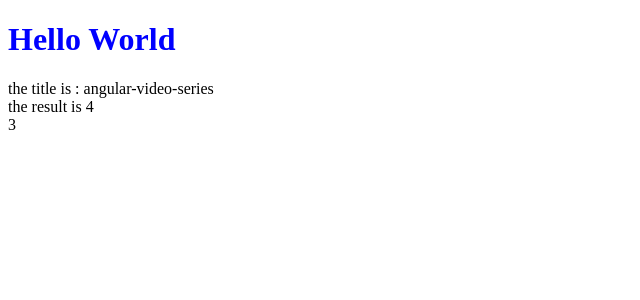
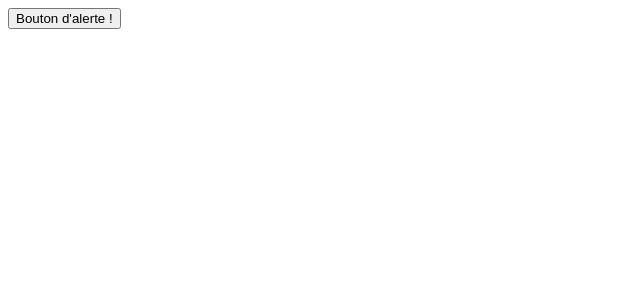
Before and after one commit to NerVod/angular-video-series, an Angular app: page / in a window 1280 px wide. Shown: the top 300 px of the page, without its empty margins (0-640 px from the left). Built offline with nearby package versions, Linux system fonts and the light colour scheme.

Commit message:
@Output() EventEmitter

```diff
--- a/src/app/app.component.html
+++ b/src/app/app.component.html
@@ -1,5 +1 @@
-<app-hello-world></app-hello-world>
- <div>the title is : {{title}}</div>
-
- <div>the result is {{ 2+2}} </div>
- <div>{{getMin(5, 3)}}</div>
+<app-parent></app-parent>
--- a/src/app/app.module.ts
+++ b/src/app/app.module.ts
@@ -4,11 +4,15 @@ import { BrowserModule } from '@angular/platform-browser';
 import { AppRoutingModule } from './app-routing.module';
 import { AppComponent } from './app.component';
 import { HelloWorldComponent } from './hello-world';
+import { ParentComponent } from './parent/parent.component';
+import { ChildComponent } from './child/child.component';
 
 @NgModule({
   declarations: [
     AppComponent,
     HelloWorldComponent,
+    ParentComponent,
+    ChildComponent,
   ],
   imports: [
     BrowserModule,
--- /dev/null
+++ b/src/app/child/child.component.html
@@ -0,0 +1 @@
+<button (click)="AlerteAuClick()">Bouton d'alerte !</button>
--- /dev/null
+++ b/src/app/child/child.component.ts
@@ -0,0 +1,22 @@
+import { Component, OnInit, Output, EventEmitter } from '@angular/core';
+
+@Component({
+  selector: 'app-child',
+  templateUrl: './child.component.html',
+  styleUrls: ['./child.component.scss']
+})
+export class ChildComponent implements OnInit {
+
+@Output()AlertFromChild = new EventEmitter<string>();
+
+  constructor() { }
+
+  ngOnInit(): void {
+  }
+
+  AlerteAuClick() {
+    this.AlertFromChild.emit('bouton clické dans le child')
+  }
+
+
+}
--- /dev/null
+++ b/src/app/parent/parent.component.html
@@ -0,0 +1 @@
+<app-child (AlertFromChild)="displayAlert($event)"></app-child>
--- /dev/null
+++ b/src/app/parent/parent.component.ts
@@ -0,0 +1,24 @@
+import { Component, OnInit } from '@angular/core';
+
+@Component({
+  selector: 'app-parent',
+  templateUrl: './parent.component.html',
+  styleUrls: ['./parent.component.scss']
+})
+export class ParentComponent implements OnInit {
+
+  counter: number = 0
+
+  constructor() { }
+
+  ngOnInit(): void {
+
+
+  }
+
+displayAlert(msg:string) {
+  this.counter ++;
+  console.log(`${msg} compté ${this.counter} fois dans le parent`)
+}
+
+}
```
Also changed, not shown: src/app/child/child.component.scss (added), src/app/parent/parent.component.scss (added), 2 other files (tests, documents, lock files or other folders).
